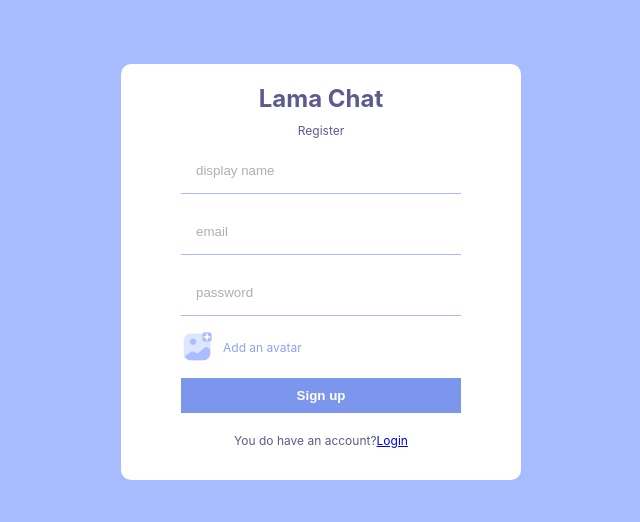
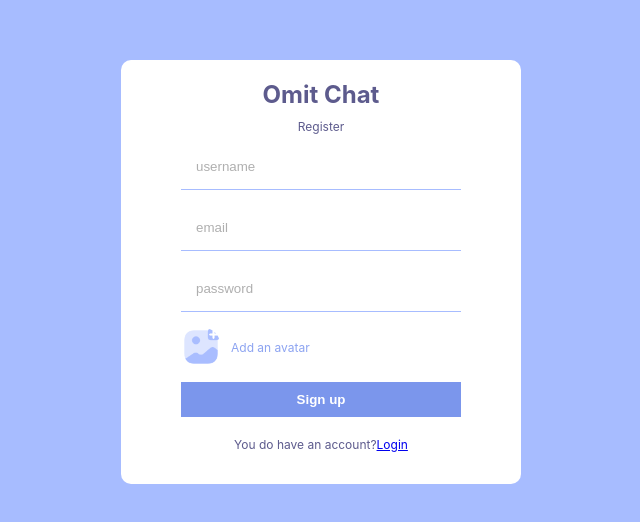
Before and after one commit to OmidJamal/private-chat-application, a React (Create React App) app: page /register in a window 1280 px wide. Shown: the part 128-650 px from the top of the page, without its empty margins (319-959 px from the left). Built offline with nearby package versions, Linux system fonts and the light colour scheme; no server answers.

Commit message:
Validation of forms using Formik

```diff
--- a/package.json
+++ b/package.json
@@ -3,10 +3,14 @@
   "version": "0.1.0",
   "private": true,
   "dependencies": {
+    "@emotion/react": "^11.11.3",
+    "@emotion/styled": "^11.11.0",
+    "@mui/material": "^5.15.4",
     "@testing-library/jest-dom": "^5.17.0",
     "@testing-library/react": "^13.4.0",
     "@testing-library/user-event": "^13.5.0",
     "firebase": "^10.7.1",
+    "formik": "^2.4.5",
     "react": "^18.2.0",
     "react-dom": "^18.2.0",
     "react-router-dom": "^6.21.2",
--- a/src/pages/auth/Login.jsx
+++ b/src/pages/auth/Login.jsx
@@ -2,15 +2,17 @@ import React, { useState } from "react";
 import { useNavigate, Link } from "react-router-dom";
 import { signInWithEmailAndPassword } from "firebase/auth";
 import { auth } from "../../firebase";
+import {ErrorMessage, Field, Form, Formik} from "formik";
+import Add from "../../assets/images/addAvatar.png";
+import {Alert, CircularProgress} from "@mui/material";
 
 const Login = () => {
     const [err, setErr] = useState(false);
     const navigate = useNavigate();
 
-    const handleSubmit = async (e) => {
-        e.preventDefault();
-        const email = e.target[0].value;
-        const password = e.target[1].value;
+    const handleSubmit = async (values) => {
+        const email = values.email
+        const password = values.password
 
         try {
             await signInWithEmailAndPassword(auth, email, password);
@@ -22,14 +24,43 @@ const Login = () => {
     return (
         <div className="formContainer">
             <div className="formWrapper">
-                <span className="logo">Lama Chat</span>
+                <span className="logo">Omit Chat</span>
                 <span className="title">Login</span>
-                <form onSubmit={handleSubmit}>
-                    <input type="email" placeholder="email" />
-                    <input type="password" placeholder="password" />
-                    <button>Sign in</button>
-                    {err && <span>Something went wrong</span>}
-                </form>
+                <Formik
+                    initialValues={{
+                        email: "",
+                        password: ""
+                    }}
+                    validate={values => {
+                        const error = {}
+                        if (!values.email) {
+                            error.email = 'email is required';
+                        } else if (!/^[A-Z0-9._%+-]+@[A-Z0-9.-]+\.[A-Z]{2,4}$/i.test(values.email)) {
+                            error.email = 'email is invalid';
+                        }
+                        if (!values.password) {
+                            error.password = 'password is required';
+                        } else if (!/^(?=.*[A-Za-z])(?=.*\d)[A-Za-z\d]{6,}$/i.test(values.password)) {
+                            error.password =
+                                'password must have one letter and one number and have at least 6 characters';
+                        }
+                        return error;
+                    }}
+                    onSubmit={(values) => handleSubmit(values)}
+                >
+                    {({isSubmitting}) => (
+                        <Form>
+                            <Field type="email" placeholder="email" name="email"/>
+                            <ErrorMessage className="errorMessage" name="email" component="div"/>
+                            <Field type="password" placeholder="password" name="password"/>
+                            <ErrorMessage className="errorMessage" name="password" component="div"/>
+                            <button type="submit" disabled={isSubmitting}>
+                                { isSubmitting ? <CircularProgress /> : "Sign in"}
+                            </button>
+                            { err && <Alert severity="error">Error communicating with the server</Alert>}
+                        </Form>
+                    )}
+                </Formik>
                 <p>You don't have an account? <Link to="/register">Register</Link></p>
             </div>
         </div>
--- a/src/pages/auth/Register.jsx
+++ b/src/pages/auth/Register.jsx
@@ -1,22 +1,44 @@
-import React, { useState } from "react";
+import React, {useState} from "react";
 import Add from "../../assets/images/addAvatar.png";
-import { createUserWithEmailAndPassword, updateProfile } from "firebase/auth";
-import { auth, db, storage } from "../../firebase";
-import { ref, uploadBytesResumable, getDownloadURL } from "firebase/storage";
-import { doc, setDoc } from "firebase/firestore";
+import {createUserWithEmailAndPassword, updateProfile} from "firebase/auth";
+import {auth, db, storage} from "../../firebase";
+import {ref, uploadBytesResumable, getDownloadURL} from "firebase/storage";
+import {doc, setDoc} from "firebase/firestore";
 import {Link, useNavigate} from "react-router-dom";
+import {ErrorMessage, Field, Form, Formik} from "formik";
+import {Alert, CircularProgress} from "@mui/material";
 
 const Register = () => {
     const [err, setErr] = useState(false);
     const [loading, setLoading] = useState(false);
     const navigate = useNavigate()
-    const handleSubmit = async (e) => {
-        setLoading(true);
-        e.preventDefault();
-        const displayName = e.target[0].value;
-        const email = e.target[1].value;
-        const password = e.target[2].value;
-        const file = e.target[3].files[0];
+    const [avatar,setAvatar] = useState("")
+    const [changeAvatar, setChangeAvater] = useState(false);
+    const [fileValue,setFileValue] = useState(null)
+    const handleFileChange = (e)=>{
+        const file = e.target.files[0];
+
+        if (file){
+            const reader = new FileReader()
+            setFileValue(file)
+            reader.onloadend = () => {
+                setAvatar(reader.result)
+            };
+            reader.readAsDataURL(file)
+            setChangeAvater(true);
+        } else {
+            setChangeAvater(false)
+            setFileValue("")
+        }
+    }
+    const handleSubmit = async (values) => {
+
+        const displayName = values.displayName
+        const email = values.email
+        const password = values.password
+        const file = fileValue
+
+        console.log(file)
 
         try {
             //Create user
@@ -45,10 +67,10 @@ const Register = () => {
                         //create empty user chats on firestore
                         await setDoc(doc(db, "userChats", res.user.uid), {});
                         navigate("/")
+                        setErr(false)
                     } catch (err) {
                         console.log(err);
                         setErr(true);
-                        setLoading(false);
                     }
                 });
             });
@@ -61,21 +83,56 @@ const Register = () => {
     return (
             <div className="formContainer">
                 <div className="formWrapper">
-                <span className="logo">Lama Chat</span>
+                    <span className="logo">Omit Chat</span>
                     <span className="title">Register</span>
-                <form onSubmit={handleSubmit}>
-                    <input required type="text" placeholder="display name" />
-                    <input required type="email" placeholder="email" />
-                    <input required type="password" placeholder="password" />
-                    <input required style={{ display: "none" }} type="file" id="file" />
+                    <Formik
+                        initialValues={{
+                            displayName: "",
+                            email: "",
+                            password: "",
+                            file: ""
+                        }}
+                        validate={values => {
+                            const error = {}
+                            if (!values.displayName) {
+                                error.displayName = "username is required";
+                            }
+                            if (!values.email) {
+                                error.email = 'email is required';
+                            } else if (!/^[A-Z0-9._%+-]+@[A-Z0-9.-]+\.[A-Z]{2,4}$/i.test(values.email)) {
+                                error.email = 'email is invalid';
+                            }
+                            if (!values.password) {
+                                error.password = 'password is required';
+                            } else if (!/^(?=.*[A-Za-z])(?=.*\d)[A-Za-z\d]{6,}$/i.test(values.password)) {
+                                error.password =
+                                    'password must have one letter and one number and have at least 6 characters';
+                            }
+
+                            return error;
+                        }}
+                        onSubmit={(values) => handleSubmit(values)}
+                    >
+                        {({isSubmitting}) => (
+                            <Form>
+                                <Field type="text" placeholder="username" name="displayName"/>
+                                <ErrorMessage className="errorMessage" name="displayName" component="div"/>
+                                <Field type="email" placeholder="email" name="email"/>
+                                <ErrorMessage className="errorMessage" name="email" component="div"/>
+                                <Field type="password" placeholder="password" name="password"/>
+                                <ErrorMessage className="errorMessage" name="password" component="div"/>
+                                <Field style={{display: "none"}} type="file" placeholder="file" name="file" id="file" onChange={handleFileChange}/>
                                 <label htmlFor="file">
-                        <img src={Add} alt="" />
+                                    <img style={{width: "40px",height: "40px",borderRadius: "50%"}} src={changeAvatar ? avatar : Add} alt=""/>
                                     <span>Add an avatar</span>
                                 </label>
-                    <button disabled={loading}>Sign up</button>
-                    {loading && "Uploading and compressing the image please wait..."}
-                    {err && <span>Something went wrong</span>}
-                </form>
+                                <button type="submit" disabled={isSubmitting}>
+                                    { isSubmitting ? <CircularProgress /> : "Sign up"}
+                                </button>
+                                { err && <Alert severity="error">Error communicating with the server</Alert>}
+                            </Form>
+                        )}
+                    </Formik>
                     <p>
                         You do have an account?<Link to="/login">Login</Link>
                     </p>
--- a/src/style.scss
+++ b/src/style.scss
@@ -16,6 +16,12 @@
 }
 
 //------- Style for Register and Login Page-----------//
+
+.errorMessage{
+  color: darkred;
+  font-size: 12px;
+}
+
 .formContainer {
   background-color: #a7bcff;
   height: 100vh;
```
Also changed, not shown: 1 other file (tests, documents, lock files or other folders). Lines whose indentation alone changed are shown as unchanged.
